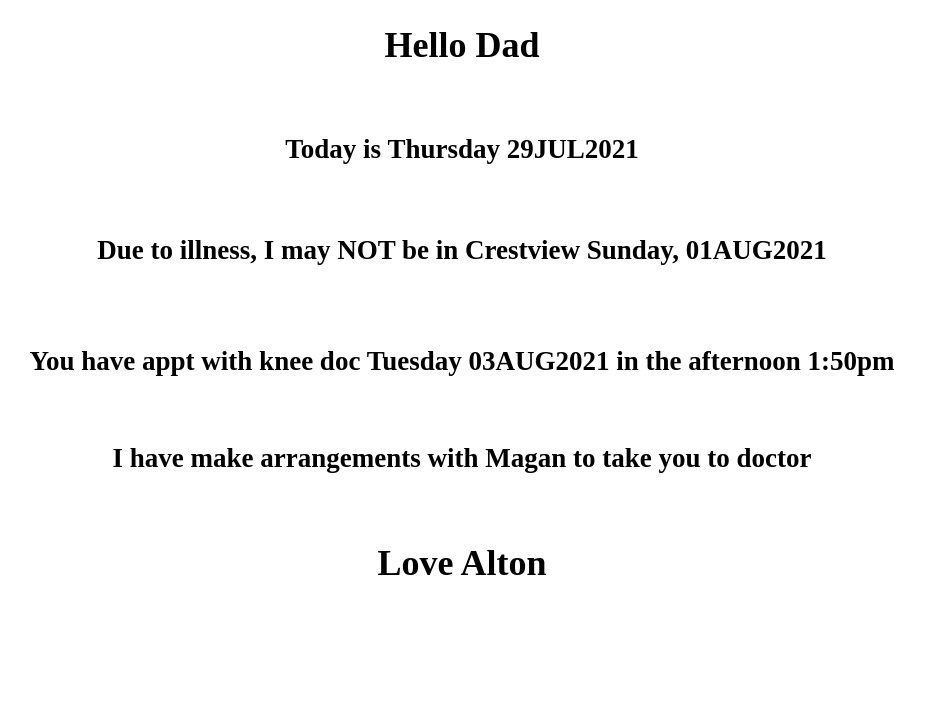
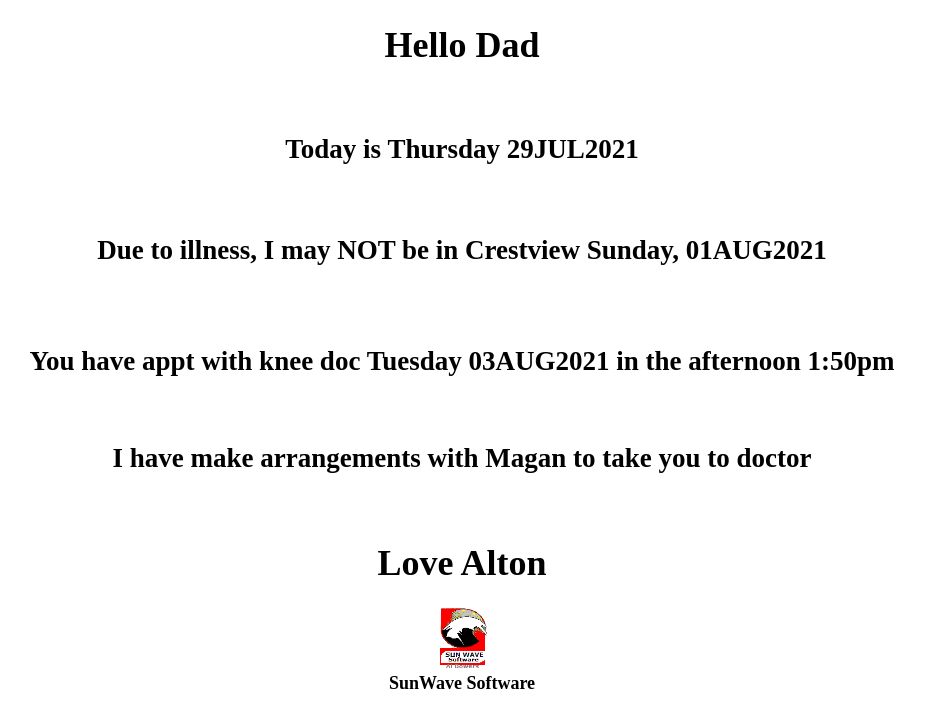
Before and after one commit to abowers822/dad-other, a plain HTML site: page index.html in a window 1280 px wide. Shown: the whole page, without its empty margins (178-1103 px from the left). Drawn offline with Linux system fonts and the light colour scheme.

Commit message:
added footer

```diff
--- a/index.html
+++ b/index.html
@@ -25,6 +25,12 @@
             <h2>I have make arrangements with Magan to take you to doctor</h2>
             <br>
             <h1>Love Alton</h1>
+            <figure>
+                <img  src="sunwave16.bmp"
+                    alt="SWS"
+                    width="50" height="60">
+                    <figcaption>SunWave Software</figcaption>
+            </figure>
 
         </div>
     </body>
```
Also changed, not shown: sunwave16.bmp (added).
